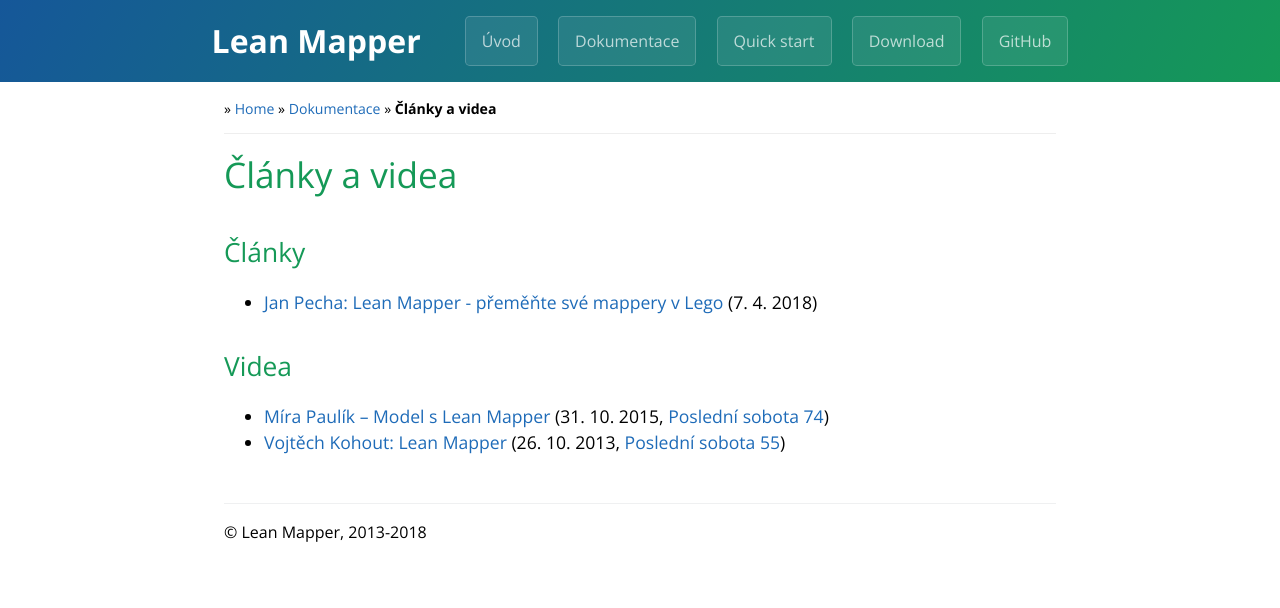
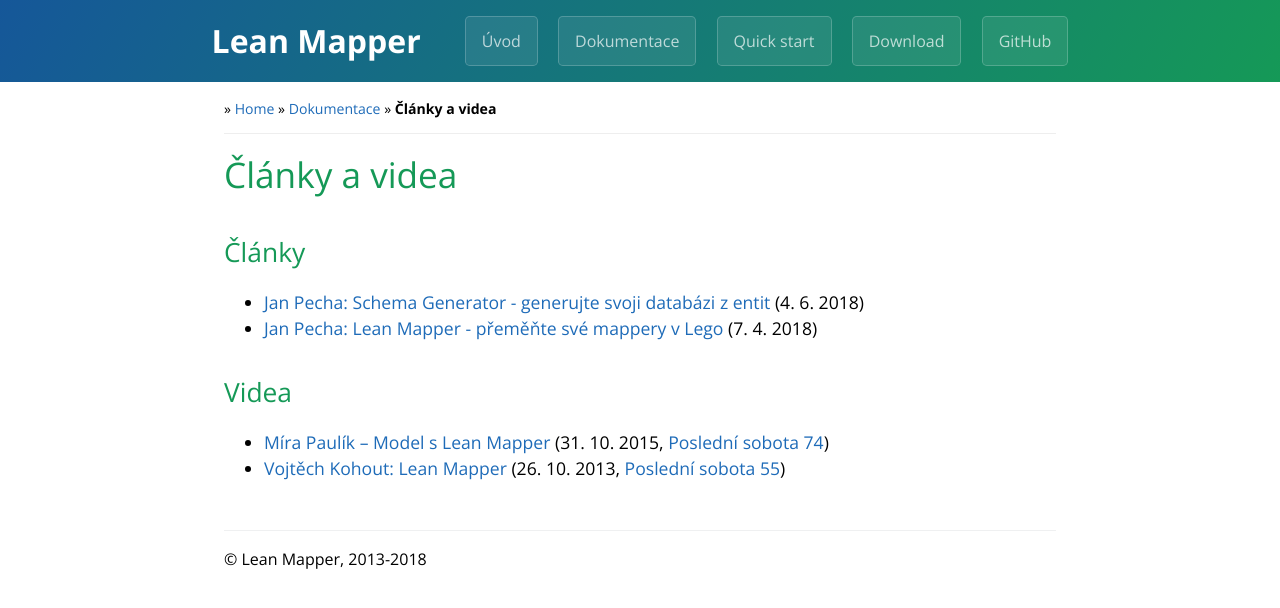
Before and after one commit to LeanMapper/LeanMapper.github.io, a Jekyll site: the page built from cs/clanky-videa.md, in a window 1280 px wide. Shown: the top 608 px of the page. Built offline with Jekyll 4.4.1, drawn with Linux system fonts in a browser that asks for light colours.

Commit message:
Clanky & Videa: added new link

```diff
--- a/cs/clanky-videa.md
+++ b/cs/clanky-videa.md
@@ -4,6 +4,7 @@ title: Články a videa
 
 ## Články
 
+* [Jan Pecha: Schema Generator - generujte svoji databázi z entit](https://www.janpecha.cz/blog/schemagenerator-generujte-svoji-databazi-z-entit/) (4. 6. 2018)
 * [Jan Pecha: Lean Mapper - přeměňte své mappery v Lego](https://www.janpecha.cz/blog/leanmapper-premente-sve-mappery-v-lego/) (7. 4. 2018)
 
 
```
